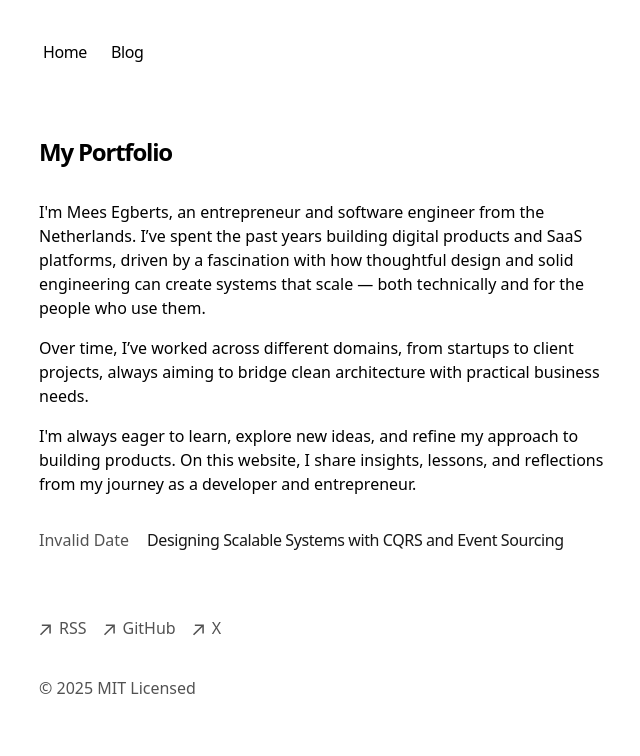
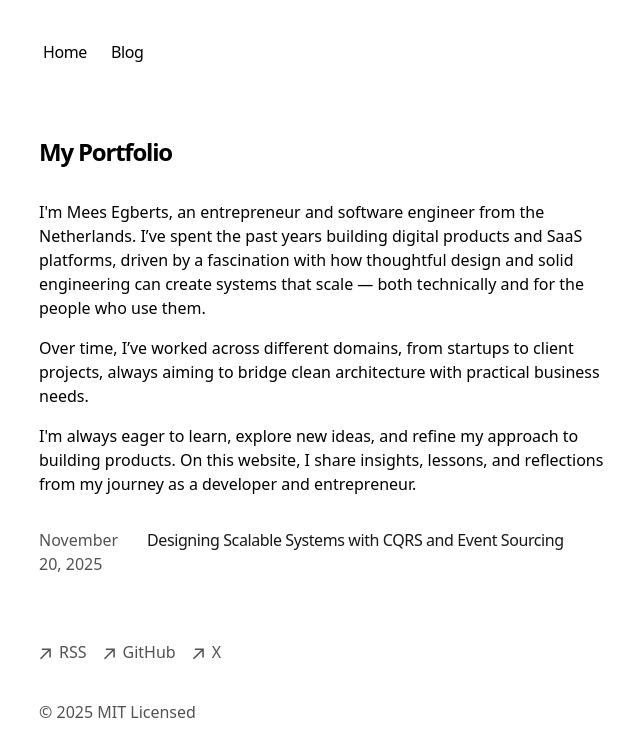
Before and after one commit to MeesEgberts/blog, a Next.js app: page / in a window 1280 px wide. Shown: the top 756 px of the page, without its empty margins (313-953 px from the left). Built offline with nearby package versions, Linux system fonts and the light colour scheme.

Commit message:
fixed wrong date

```diff
--- a/app/blog/posts/event-sourcing.mdx
+++ b/app/blog/posts/event-sourcing.mdx
@@ -1,6 +1,6 @@
 ---
 title: "Designing Scalable Systems with CQRS and Event Sourcing"
-publishedAt: "2025-20-10"
+publishedAt: "2025-11-20"
 summary: "Learn how CQRS and Event Sourcing help you design scalable, maintainable systems in NestJS by separating reads from writes and storing every change as an event."
 slug: "event-sourcing"
 ---
--- a/app/sitemap.ts
+++ b/app/sitemap.ts
@@ -5,7 +5,7 @@
 export default async function sitemap() {
   let blogs = getBlogPosts().map((post) => ({
     url: `${baseUrl}/blog/${post.slug}`,
-    lastModified: post.metadata.publishedAt,
+    lastModified: new Date(post.metadata.publishedAt),
   }));
 
   let routes = ["", "/blog"].map((route) => ({
```
